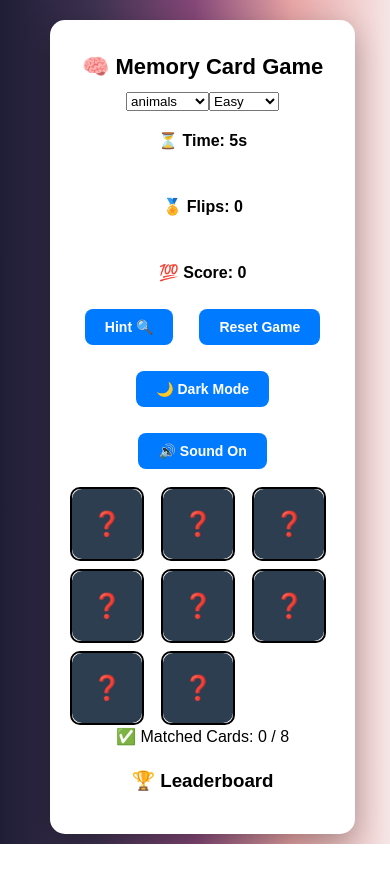
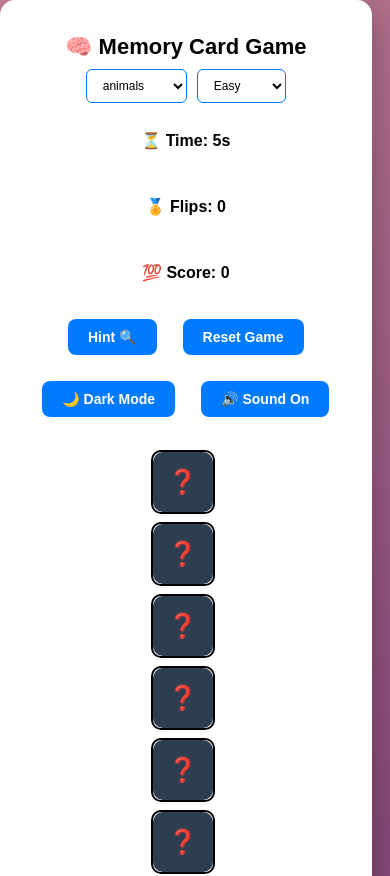
Before and after one commit to Satyam6201/Memory-Card-Game, a React (Vite) app: page / in a window 390 px wide. Shown: the top 876 px of the page. Before the commit the page ends 844 px from the top, so only its background shows below. Built offline with nearby package versions, Linux system fonts and the light colour scheme.

Commit message:
Add More Feature

```diff
--- a/src/styles.css
+++ b/src/styles.css
@@ -21,16 +21,23 @@
 body {
   font-family: "Poppins", sans-serif;
   text-align: center;
-  background: var(--bg);
+  background: linear-gradient(-45deg, #3F3351, #864879, #E9A6A6, #F6E5E5);
+  background-size: 400% 400%;
+  animation: gradientBG 15s ease infinite;
   color: var(--text);
   margin: 0;
   padding: 0;
-  background: linear-gradient(90deg, #1F1D36, #3F3351, #864879, #E9A6A6, #F6E5E5);
-  transition: background 0.3s, color 0.3s;
   min-height: 100vh;
   display: flex;
   align-items: center;
   justify-content: center;
+  transition: background 0.3s, color 0.3s;
+}
+
+@keyframes gradientBG {
+  0% { background-position: 0% 50%; }
+  50% { background-position: 100% 50%; }
+  100% { background-position: 0% 50%; }
 }
 
 .app {
@@ -40,14 +47,16 @@ body {
   box-shadow: 0px 10px 30px rgba(0, 0, 0, 0.3);
   animation: fadeIn 0.5s ease-in-out;
   transition: all 0.3s ease-in-out;
+  max-width: 600px;
+  width: 95%;
 }
 
-h1, h2 {
+h1, h2, h3 {
   margin-bottom: 10px;
   font-weight: bold;
 }
 
-h2 {
+h2, h3 {
   color: var(--primary);
 }
 
@@ -59,9 +68,9 @@ button {
   border: none;
   cursor: pointer;
   font-weight: 600;
-  transition: all 0.3s;
   background-color: var(--primary);
   color: white;
+  transition: all 0.3s;
 }
 
 button:hover {
@@ -69,10 +78,15 @@ button:hover {
   transform: translateY(-2px);
 }
 
+.grid-container {
+  display: flex;
+  flex-direction: column;
+  align-items: center;
+}
+
 .grid {
   display: grid;
-  grid-template-columns: repeat(4, 100px);
-  grid-gap: 10px;
+  gap: 10px;
   justify-content: center;
   margin-top: 10px;
 }
@@ -105,6 +119,13 @@ button:hover {
 .card.matched {
   border-color: green;
   background-color: var(--matched);
+  animation: matchPulse 0.5s ease-in-out;
+}
+
+@keyframes matchPulse {
+  0% { transform: scale(1); }
+  50% { transform: scale(1.1); }
+  100% { transform: scale(1); }
 }
 
 .card .front,
@@ -131,10 +152,37 @@ button:hover {
 
 .stats {
   display: flex;
-  gap: 20px;
+  flex-wrap: wrap;
+  gap: 15px;
   font-weight: bold;
   font-size: 18px;
   justify-content: center;
+  margin-bottom: 10px;
+}
+
+.buttons {
+  display: flex;
+  gap: 10px;
+  flex-wrap: wrap;
+  justify-content: center;
+  margin-bottom: 15px;
+}
+
+.controls {
+  margin: 10px 0;
+  display: flex;
+  gap: 10px;
+  flex-wrap: wrap;
+  justify-content: center;
+}
+
+select {
+  padding: 8px 12px;
+  font-size: 14px;
+  border-radius: 6px;
+  border: 1px solid var(--primary);
+  background-color: var(--card-bg);
+  color: var(--text);
 }
 
 .winning-message {
@@ -145,23 +193,32 @@ button:hover {
   animation: fadeIn 0.5s ease-in-out;
 }
 
-.buttons {
-  display: flex;
-  gap: 10px;
-  flex-wrap: wrap;
-  justify-content: center;
-  margin-bottom: 10px;
+.leaderboard {
+  margin-top: 15px;
+  text-align: left;
+}
+
+.leaderboard ul {
+  list-style: none;
+  padding: 0;
+  font-weight: 600;
+}
+
+.leaderboard li {
+  padding: 4px 0;
+}
+
+.matched-counter {
+  margin-top: 10px;
+  font-size: 16px;
+  font-weight: 600;
+  color: var(--primary);
 }
 
 @media (max-width: 768px) {
   .app {
     width: 90%;
     padding: 20px;
-  }
-
-  .grid {
-    grid-template-columns: repeat(4, 70px);
-    grid-gap: 8px;
   }
 
   .card {
@@ -179,12 +236,11 @@ button:hover {
     font-size: 22px;
   }
 
-  h2 {
+  h2, h3 {
     font-size: 18px;
   }
 
   button {
-    padding: 10px 20px;
     font-size: 14px;
   }
 
@@ -197,13 +253,24 @@ button:hover {
   .winning-message {
     font-size: 18px;
   }
+
+  select {
+    font-size: 12px;
+  }
 }
 
 @media (max-width: 480px) {
   .app {
-    width: 68%;
+    width: 85%;
     padding: 20px;
-    margin-left: 50px;
-    margin-top: 10px;
+  }
+
+  .card {
+    width: 60px;
+    height: 60px;
+  }
+
+  .grid {
+    gap: 8px;
   }
 }
```
